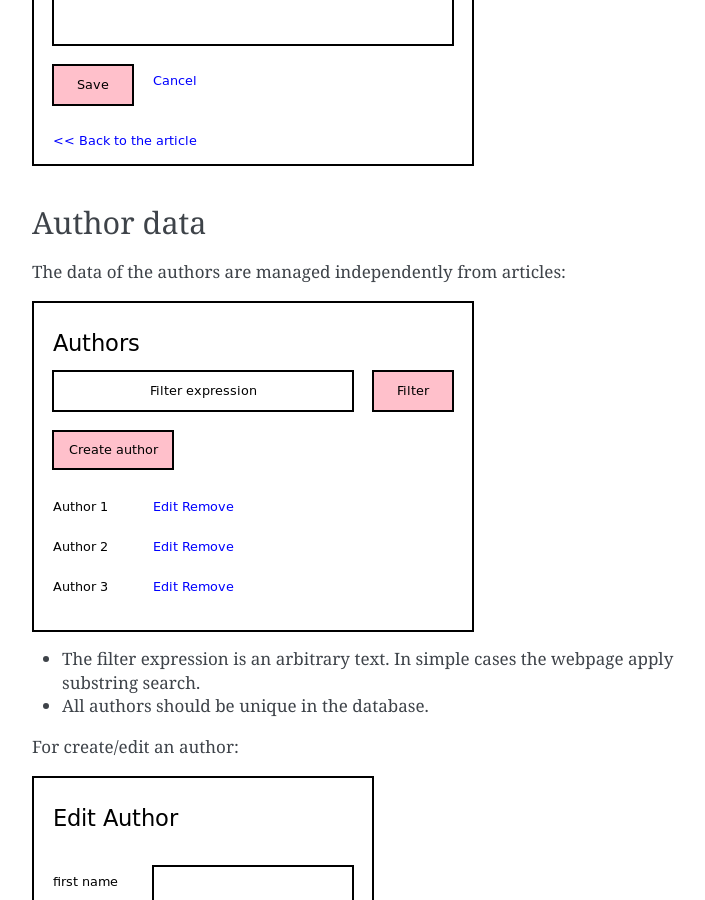
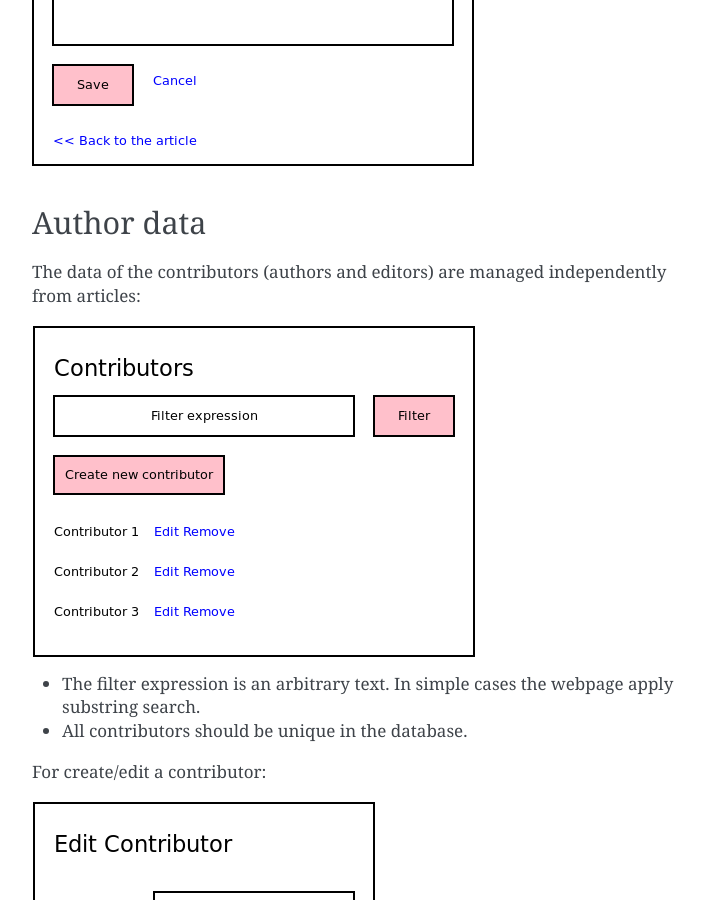
Before and after one commit to piller-imre/octogon, a Sphinx documentation site: the page built from docs/pages/mockups.rst, in a window 1280 px wide and 900 px high, scrolled down 4685 px. Shown: the whole window, without its empty margins (388-1093 px from the left). Built offline with Sphinx 7.4.7, drawn with Linux system fonts in a browser that asks for light colours; some of the changed text lies outside the part shown.

Commit message:
Revised contributor related pages

```diff
--- a/docs/pages/mockups.rst
+++ b/docs/pages/mockups.rst
@@ -78,16 +78,16 @@ For editing its title and its abstract (after clicking the ``Edit article data``
 Author data
 -----------
 
-The data of the authors are managed independently from articles:
+The data of the contributors (authors and editors) are managed independently from articles:
 
-.. image:: /pages/images/author_list.png
+.. image:: /pages/images/contributor_list.png
 
 * The filter expression is an arbitrary text. In simple cases the webpage apply substring search.
-* All authors should be unique in the database.
+* All contributors should be unique in the database.
 
-For create/edit an author:
+For create/edit a contributor:
 
-.. image:: /pages/images/edit_author.png
+.. image:: /pages/images/edit_contributor.png
 
 
 Authorship management
@@ -100,3 +100,25 @@ Authorship management is necessary, because in some cases (typically) the affili
 * The authorship is a binding between the articles and authors.
 * The fields on this page is uploaded automatically after the selection of the given author.
 * It results that, the author data can be edited independently for public pages, while the references to the same person (and legacy data) will do not break.
+
+Archive page
+------------
+
+.. image:: /pages/images/archive.png
+
+* The latest issue is at first.
+
+Editorial Board page
+--------------------
+
+* List of names and affiliations
+
+Edit the Editorial Board
+------------------------
+
+.. image:: /pages/images/editor_list.png
+
+* This page is available for the administrator.
+* The *Create contributor* button opens the *Edit contributor* page.
+
+.. TODO: Define pages for news and its editing for the home page!
```
Also changed, not shown: docs/pages/images/archive.png (added), docs/pages/images/author_list.png (deleted), docs/pages/images/contributor_list.png (added), docs/pages/images/edit_author.png (deleted), docs/pages/images/edit_authorship.png, docs/pages/images/edit_contributor.png (added), docs/pages/images/editor_list.png (added), 8 other files.
